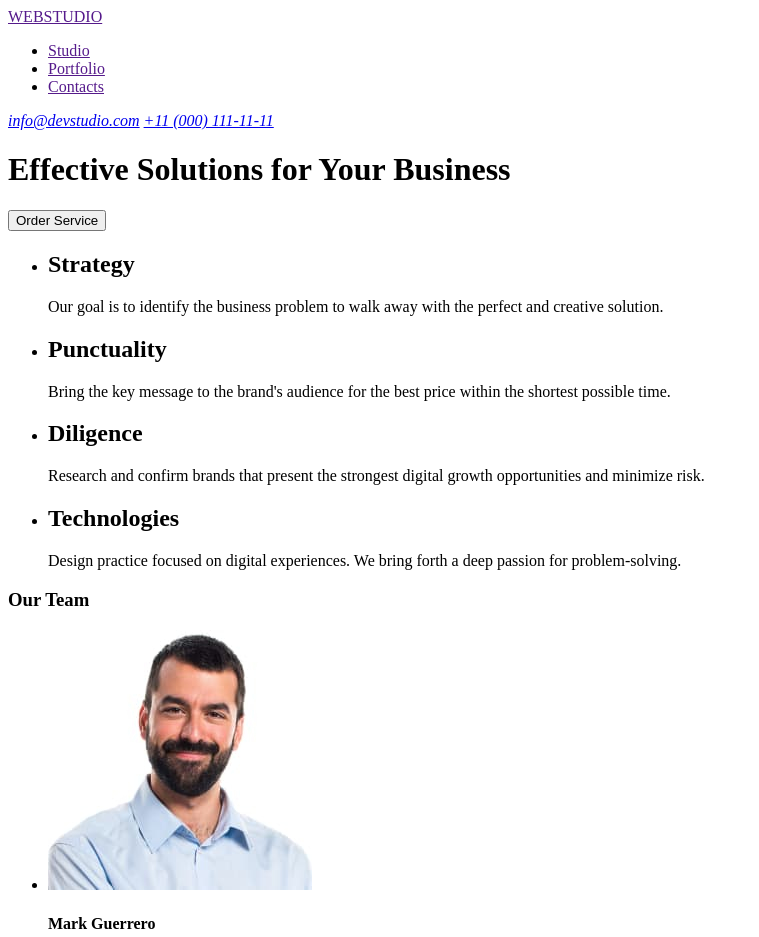
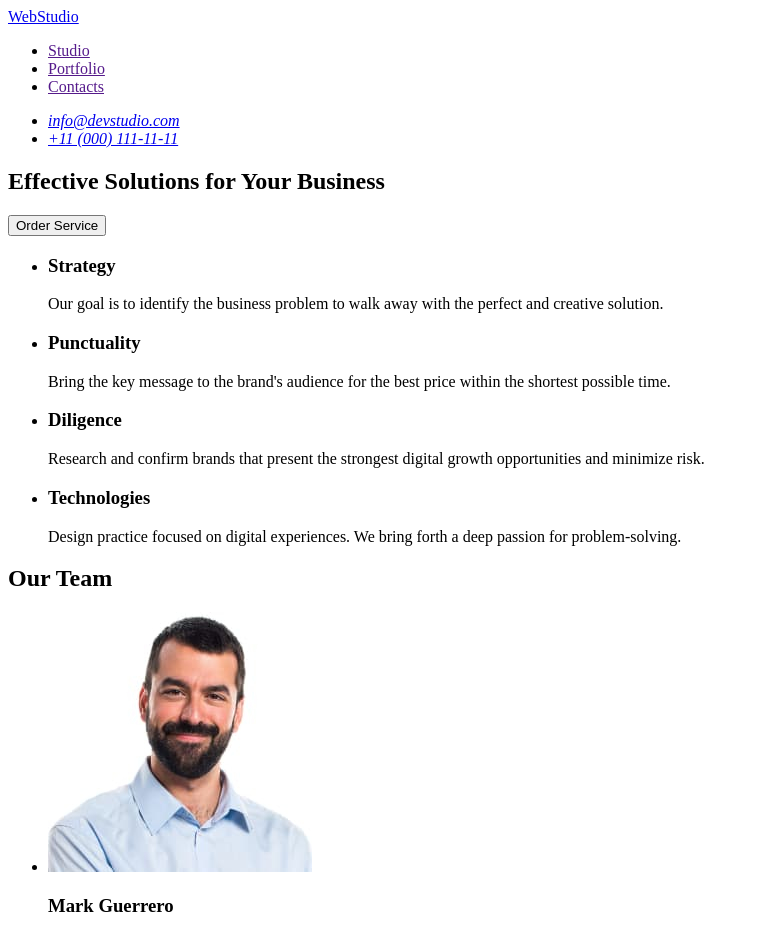
Before and after one commit to GrigoriFil/goit-markup-hw-01, a plain HTML site: page index.html in a window 1280 px wide. Shown: the top 937 px of the page, without its empty margins (0-759 px from the left). Drawn offline with Linux system fonts and the light colour scheme.

Commit message:
fix remark

```diff
--- a/index.html
+++ b/index.html
@@ -7,82 +7,84 @@
 </head>
 <body>
     <header>
-        <a href="">WEBSTUDIO</a>
         <nav>
+          <a href="index.html">WebStudio</a>
             <ul>
               <li><a href="">Studio</a></li>
               <li><a href="">Portfolio</a></li>
               <li><a href="">Contacts</a></li>
             </ul>
         </nav>
+        <address>
+            <ul>
+            <li><a href="mailto:info@devstudio.com">info@devstudio.com</a></li>
+            <li><a href="tel:+110001111111">+11 (000) 111-11-11</a></li>
+            </ul>
+        </address>
+    </header>
 
-        <address>
-            <a href="mailto:info@devstudio.com">info@devstudio.com</a>
-            <a href="tel:+11(000)1111111">+11 (000) 111-11-11</a>
-        </address>
-
-    </header>
-    <main>
-
-        <h1>Effective Solutions for Your Business</h1>
-        <button type="button">Order Service</button>
-
+        <main>
+           <section>
+            <h1>Effective Solutions for Your Business</h1>
+           <button type="button" onclick="">Order Service</button>
+           </section>
         <section>
         <ul>
         <li>
-            <h2>Strategy</h2>
+            <h3>Strategy</h3>
             <p>
             Our goal is to identify the business
         problem to walk away with the perfect and creative solution.
             </p>
         </li>
         <li>
-            <h2>Punctuality</h2>
+            <h3>Punctuality</h3>
             <p>Bring the key message to the brand's audience for the best price within the shortest possible time.</p>
         </li>
         <li>
-            <h2>Diligence</h2>
+            <h3>Diligence</h3>
             <p>Research and confirm brands that present the strongest digital growth opportunities and minimize risk.</p>
         </li>
         <li>
-            <h2>Technologies</h2>
+            <h3>Technologies</h3>
             <p>Design practice focused on digital experiences. We bring forth a deep passion for problem-solving.</p>
         </li>
     </ul>
     </section>
+
     <section>
-        <h3>Our Team</h3>
+        <h2>Our Team</h2>
         <ul>
             <li>
                 <img src="./images/mark-guerrero.jpg" alt="Photo Mark Guerrero" width="264"/>
-                <h4>Mark Guerrero</h4>
+                <h3>Mark Guerrero</h3>
                 <p>Product Designer</p>
             </li>
             <li>
                 <img src="./images/tom-ford.jpg" alt="Photo Tom Ford" width="264"/>
-                <h4>Tom Ford</h4>
+                <h3>Tom Ford</h3>
                 <p>Frontend Developer</p>
             </li>
             <li>
                 <img src="./images/camila-garcia.jpg" alt="Photo Camila Garcia" width="264"/>
-                <h4>Camila Garcia</h4>
+                <h3>Camila Garcia</h3>
                 <p>Marketing</p>
             </li>
             <li>
                 <img src="./images/daniel-wilson.jpg" alt="Photo Daniel Wilson" width="264"/>
-                <h4>Daniel Wilson</h4>
+                <h3>Daniel Wilson</h3>
                 <p>UI Designer</p>
             </li>
         </ul>
     </section>
     </main>
+
     <footer>
-        <section>
-        <a href="">WEBSTUDIO</a>
+
+        <a href="index.html">WebStudio</a>
         <p>
             Increase the flow of customers and sales for your business with digital marketing & growth solutions.
         </p>
-        </section>
     </footer>
 </body>
 </html>
```
